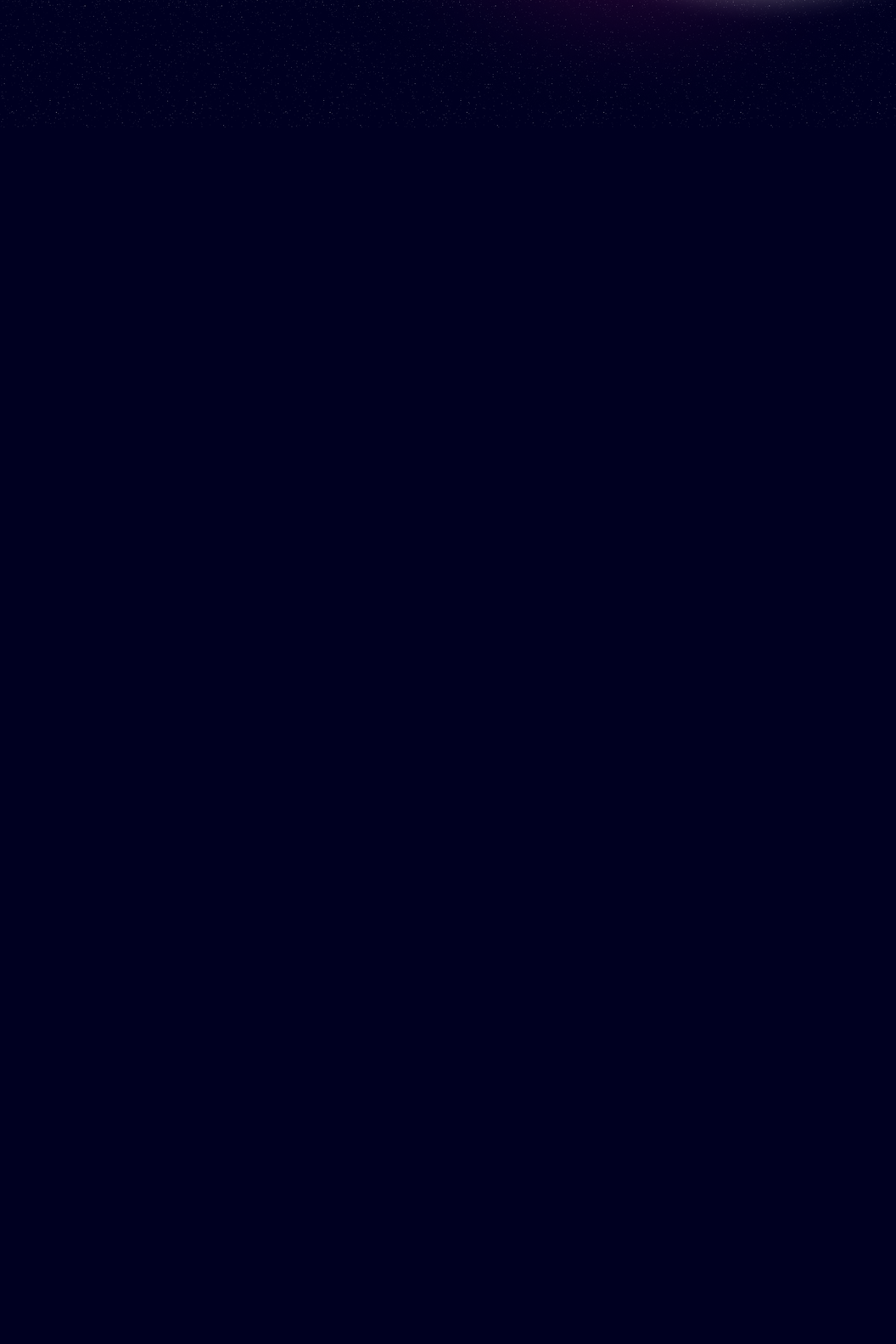
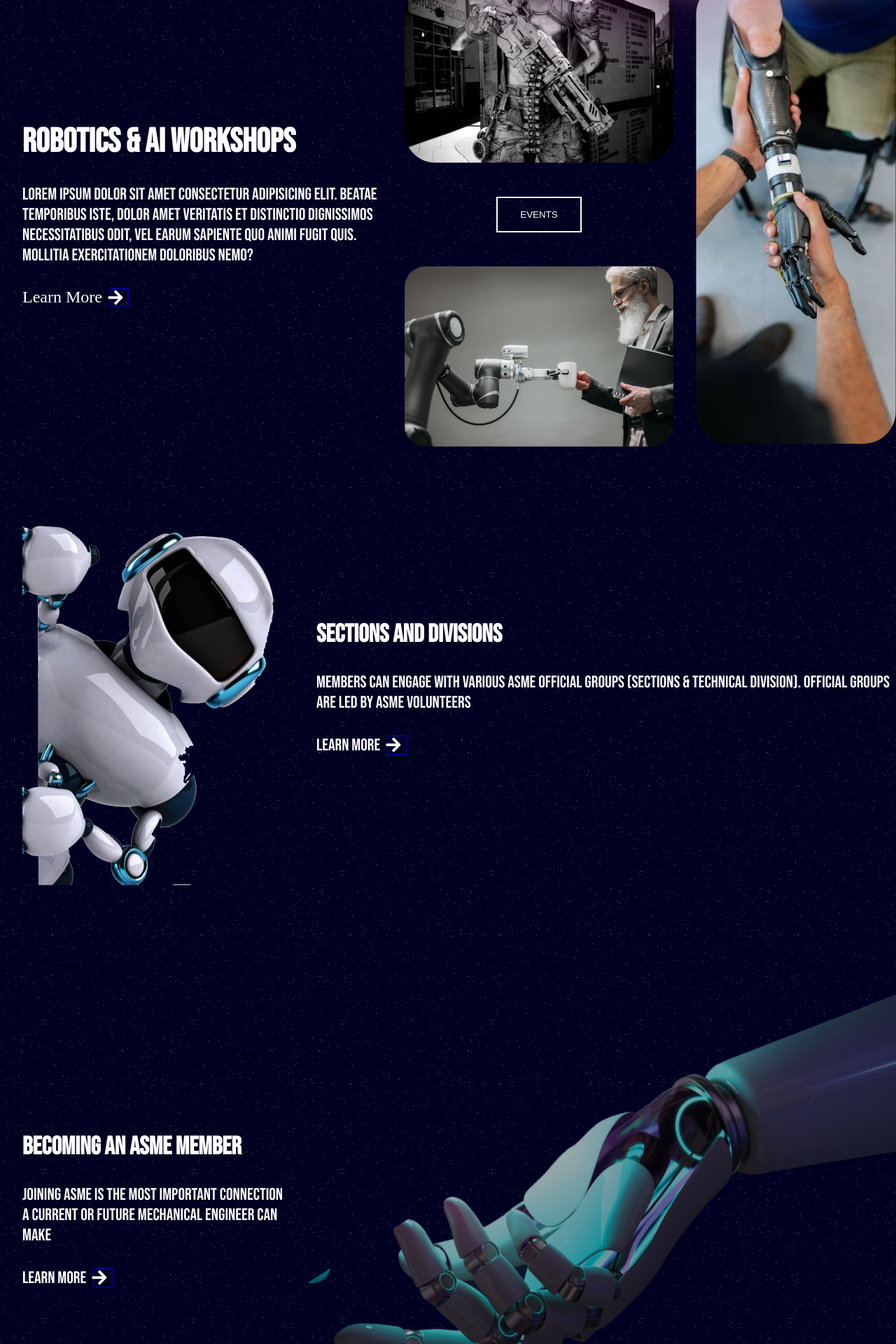
Before and after one commit to ASME-NITS/ASME-NITS, a React (Vite) app: page / in a window 1280 px wide. Shown: the part 880-2800 px from the top of the page at 70% size. Before the commit the page ends 1062 px from the top, so only its background shows below. Built offline with nearby package versions, Linux system fonts and the light colour scheme.

Commit message:
completed home page

```diff
--- a/src/Components/Home.jsx
+++ b/src/Components/Home.jsx
@@ -2,10 +2,17 @@
 import { FaArrowRight } from "react-icons/fa";
 import './styles/home.css'
 import robot1 from '../assets/robot 1.png';
+import roboHand from '../assets/Rectangle 6.png'
+import greyRobo from '../assets/Rectangle 4.png'
+import robot4 from '../assets/robot 4.png'
+import robot3 from '../assets/robot 3.png'
+import robot2 from '../assets/robot 2.png'
+import rec5 from '../assets/Rectangle 5.png'
+import robot from '../assets/robot.png';
 const Home = () => {
   return (
     <main>
-          <section className="intro">
+        <section className="intro">
         <div className="content">
           <h1>SETTING THE STANDARDS</h1>
           <h2>AMERICAN SOCIETY OF MECHANICAL ENGINEERING</h2>
@@ -21,9 +28,118 @@
           <img src={robot1} alt="" />
         </div>
       </section>
-      <section className="event-slider">
-        <h1>UPCOMING EVENTS</h1>
+      <section className="robotics">
+        <div className="para">
+            <h2>Robotics & AI Workshops</h2>
+            <p>Lorem ipsum dolor sit amet consectetur adipisicing elit. Beatae temporibus iste, dolor amet veritatis et distinctio dignissimos necessitatibus odit, vel earum sapiente quo animi fugit quis. Mollitia exercitationem doloribus nemo?</p>
+            <NavLink to="/events" className="learn">
+                Learn More
+                <div className="box">
+                  <FaArrowRight className="arrow" />
+                </div>
+            </NavLink>
+        </div>
+        <div className="img-btn">
+            <img src={greyRobo} alt="" />
+            <button className="btn-events">
+            <NavLink to="/events">
+                EVENTS
+            </NavLink>
+            </button>
+            <img src={rec5} alt="" />
+        </div>
+        <div className="r-image">
+            <img src={roboHand} alt="" />
+        </div>
+
+
       </section>
+      <section className="last-parts">
+      <div className='paragraph1'>
+          <img src={robot4} alt="" />
+          <div className="content">
+            <h2>SECTIONS AND DIVISIONS</h2>
+            <p>MEMBERS CAN ENGAGE WITH VARIOUS ASME OFFICIAL GROUPS (SECTIONS & TECHNICAL DIVISION). OFFICIAL GROUPS ARE LED BY ASME VOLUNTEERS </p>
+            <NavLink to="/events" className="learn">
+                Learn More
+                <div className="box">
+                  <FaArrowRight className="arrow" />
+                </div>
+            </NavLink>
+          </div>
+          </div>
+        <div className='paragraph2'>
+          <div className="content">
+              <h2>BECOMING AN ASME MEMBER</h2>
+              <p>JOINING ASME IS THE MOST IMPORTANT CONNECTION A CURRENT OR FUTURE MECHANICAL ENGINEER CAN MAKE</p>
+              <NavLink to="/events" className="learn">
+                Learn More
+                <div className="box">
+                  <FaArrowRight className="arrow" />
+                </div>
+            </NavLink>
+            </div>
+            <img src={robot3} alt="" />
+        </div>
+        <div className='paragraph3'>
+          <img src={robot2} alt="" />
+          <div className="content">
+            <h2>ASME E FEST</h2>
+            <p>GO BEYOND THE CLASSROOM OR LABORATORY AND PUT ENGINEERING DESIGN PRINCIPLES TO THE TEST BY APPLYING THEM IN ASME STUDENT COMPETITIONS (ENTER AS AN INDIVIDUAL OR A TEAM)</p>
+            <NavLink to="/events" className="learn">
+                Learn More
+                <div className="box">
+                  <FaArrowRight className="arrow" />
+                </div>
+            </NavLink>
+          </div>
+
+        </div>
+      </section>
+      <footer>
+              <img src={robot} alt="" />
+              <div className="content">
+                <input type="text" placeholder='your e-mail'/>
+                <div className="anchors-grid">
+                <div className="anchors">
+                  <NavLink>ASME NIT SILCHAR</NavLink>
+                  <div className="sub-anchors">
+                    <NavLink className="s-anchors">
+                      website
+                    </NavLink>
+                    <NavLink className="s-anchors">
+                      social media
+                    </NavLink>
+                    <NavLink className="s-anchors">
+                      NIT SILCHAR
+                    </NavLink>
+                  </div>
+                </div>
+                <div className="anchors">
+                  <NavLink>About</NavLink>
+                  <div className="sub-anchors">
+                    <NavLink className="s-anchors">
+                      Our projects
+                    </NavLink>
+                    <NavLink className="s-anchors">
+                      Event
+                    </NavLink>
+                  </div>
+                </div>
+                <div className="anchors">
+                  <NavLink>Support</NavLink>
+                  <div className="sub-anchors">
+                    <NavLink className="s-anchors">
+                      Support request
+                    </NavLink>
+                    <NavLink className="s-anchors">
+                      contact
+                    </NavLink>
+                  </div>
+                </div>
+                </div>
+              </div>
+            </footer>
     </main>
   )
 }
--- a/src/Components/styles/home.css
+++ b/src/Components/styles/home.css
@@ -1,6 +1,8 @@
 .intro{
     display: flex;
     position: relative;
+    margin-bottom: 5 rem;
+    width: 100%;
 }
 .intro-image{
     position: absolute;
@@ -26,3 +28,69 @@
     left: -5px;
     font-size: 1em;
 }
+.robotics{
+    display: flex;
+    margin-top: 15rem;
+    gap: 2rem;
+    align-items: center;
+    justify-content: space-evenly;
+}
+.para{
+    width: 60vw;
+    display: flex;
+    flex-direction: column;
+    gap: 2rem;
+}
+.para h2{
+    font-size: 3rem;
+    font-family: "Bebas Neue", serif;
+}
+.para p{
+    font-size: 1.5rem;
+    font-family: "Bebas Neue", serif;
+}
+.img-btn{
+    display: flex;
+    flex-direction: column;
+    gap: 3rem;
+    align-items: center;
+}
+.btn-events{
+    padding: 1rem 2rem;
+    background-color: transparent;
+    border: 2px solid white;
+}
+.paragraph2{
+    display: flex;
+    gap: -1rem;
+    align-items: center;
+}
+.paragraph3{
+    display: flex;
+    gap: -3rem;
+    align-items: center;
+    margin-top: -17rem;
+}
+.last-parts{
+    display: flex;
+    flex-direction: column;
+    gap: 3rem;
+    margin-top: 3rem;
+}
+.paragraph2 .content{
+    font-family: "Bebas Neue", serif;
+    font-size: 1.5rem;
+}
+.paragraph3 .content{
+    font-family: "Bebas Neue", serif;
+    font-size: 1.5rem;
+}
+.paragraph1{
+    display: flex;
+    align-items: center;
+    gap: 2rem;
+}
+.paragraph1 .content{
+    font-family: "Bebas Neue", serif;
+    font-size: 1.5rem;
+}
```
